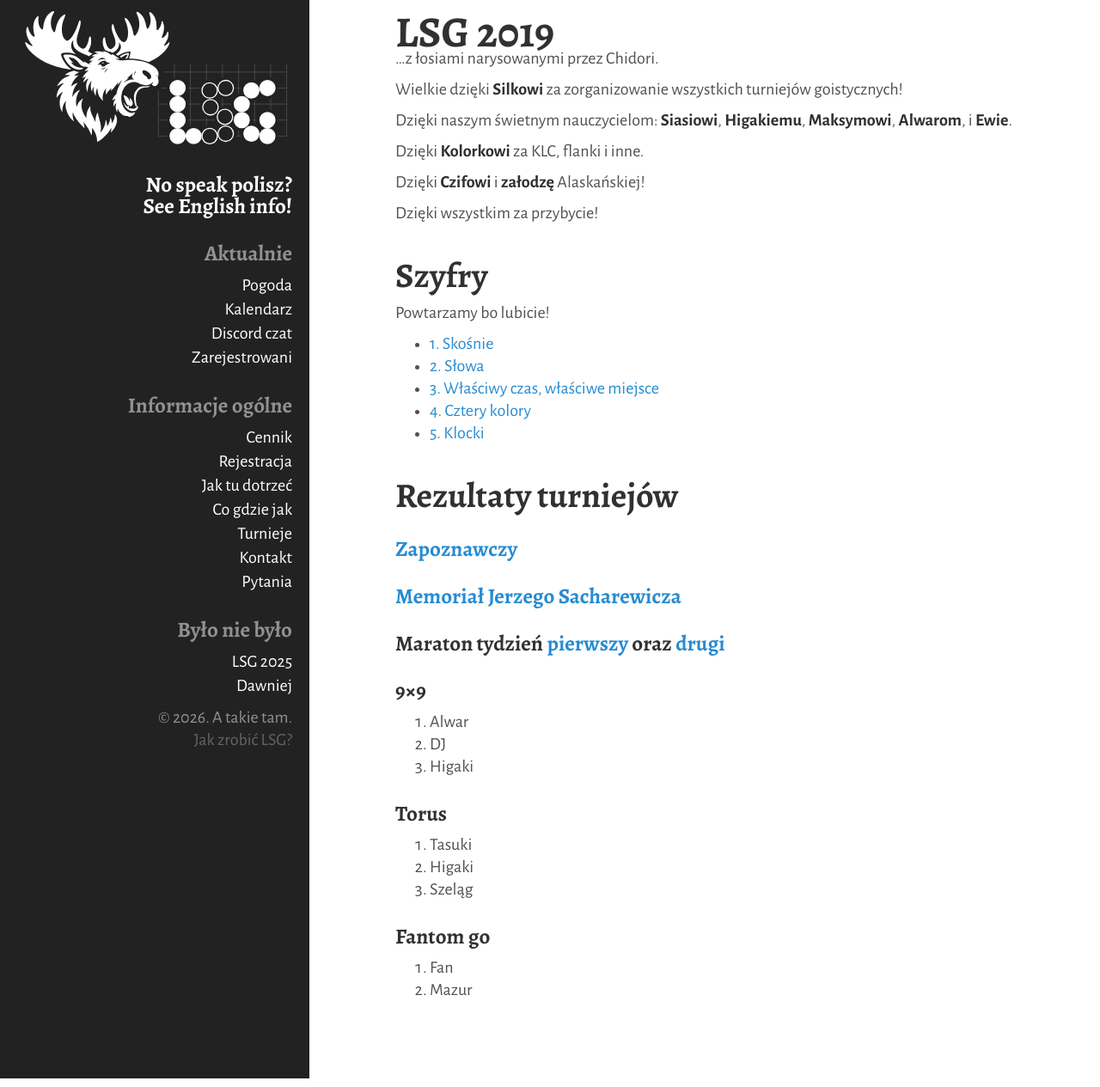
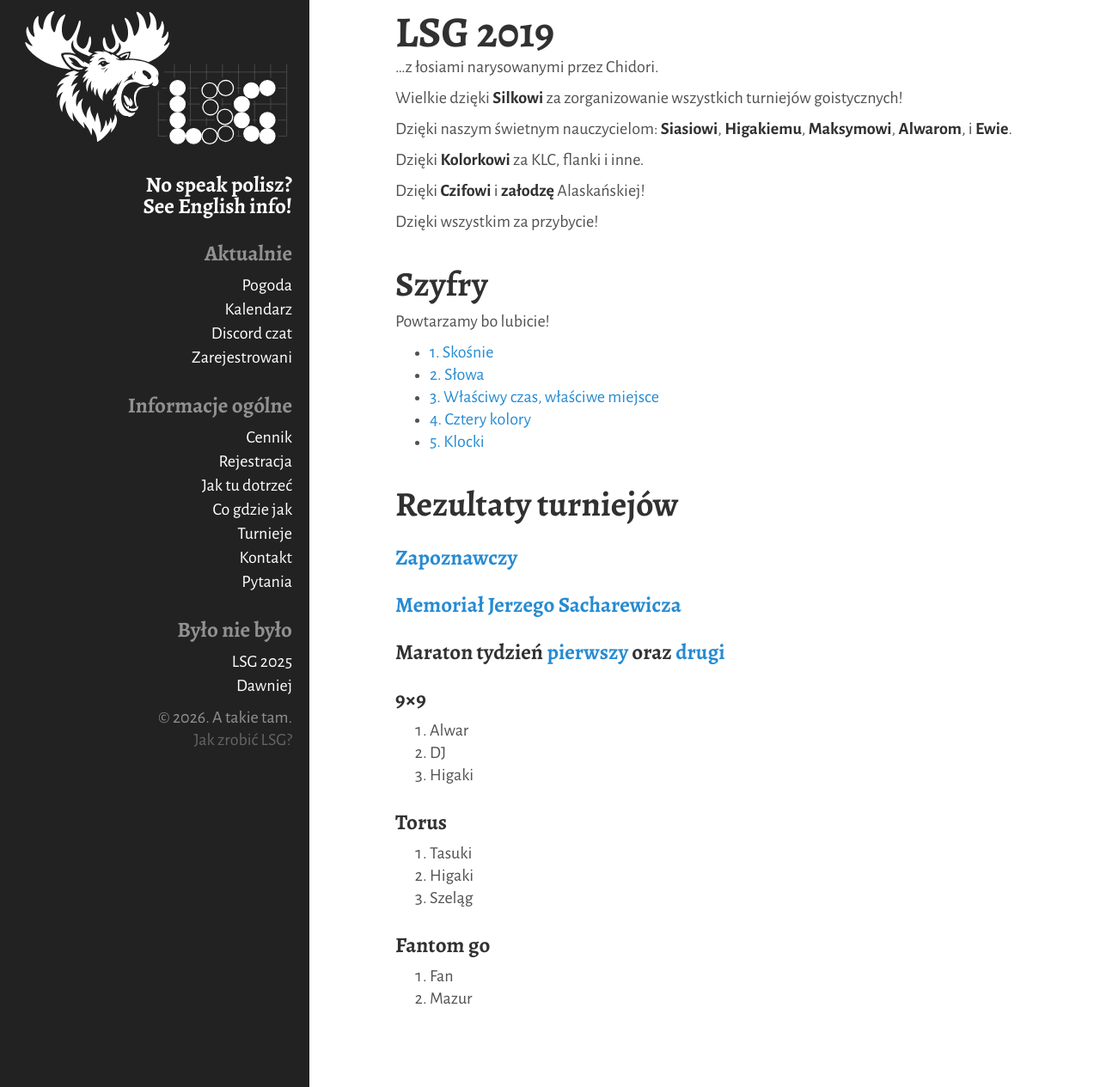
Before and after one commit to tasuki/lsg, a Jekyll site: the page built from _pages/2019.md, in a window 1280 px wide. Shown: the whole page at 86% size. Built offline with Jekyll 4.4.1, drawn with Linux system fonts in a browser that asks for light colours.

Commit message:
Fix margins

```diff
--- a/public/css/lsg.css
+++ b/public/css/lsg.css
@@ -12,7 +12,7 @@ h1, h2, h3, .sidebar h1, .sidebar h2, .sidebar h3 {
 h1, .sidebar h1 { font-size: 2.5rem; margin: 0; line-height: 0.7; }
 h2 { font-size: 2rem; margin-top: 2rem; }
 h1 + h3 { margin-top: .5rem; }
-p, ul, ol, dl { margin-bottom: .5rem; }
+p, ul, ol, dl { margin: .5rem 0; }
 
 .sidebar { background-color: #222; padding: 0px; }
 .sidebar h3 { margin-top: 1.5rem; }
```
